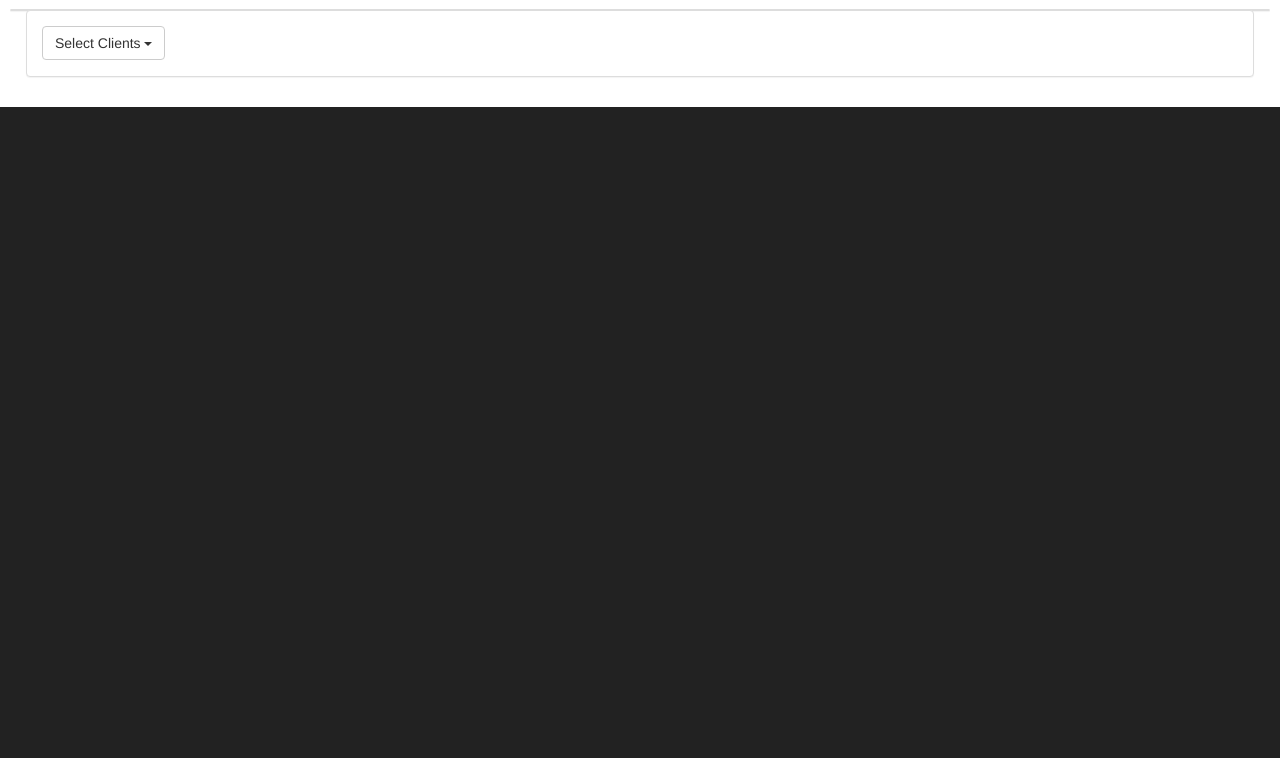
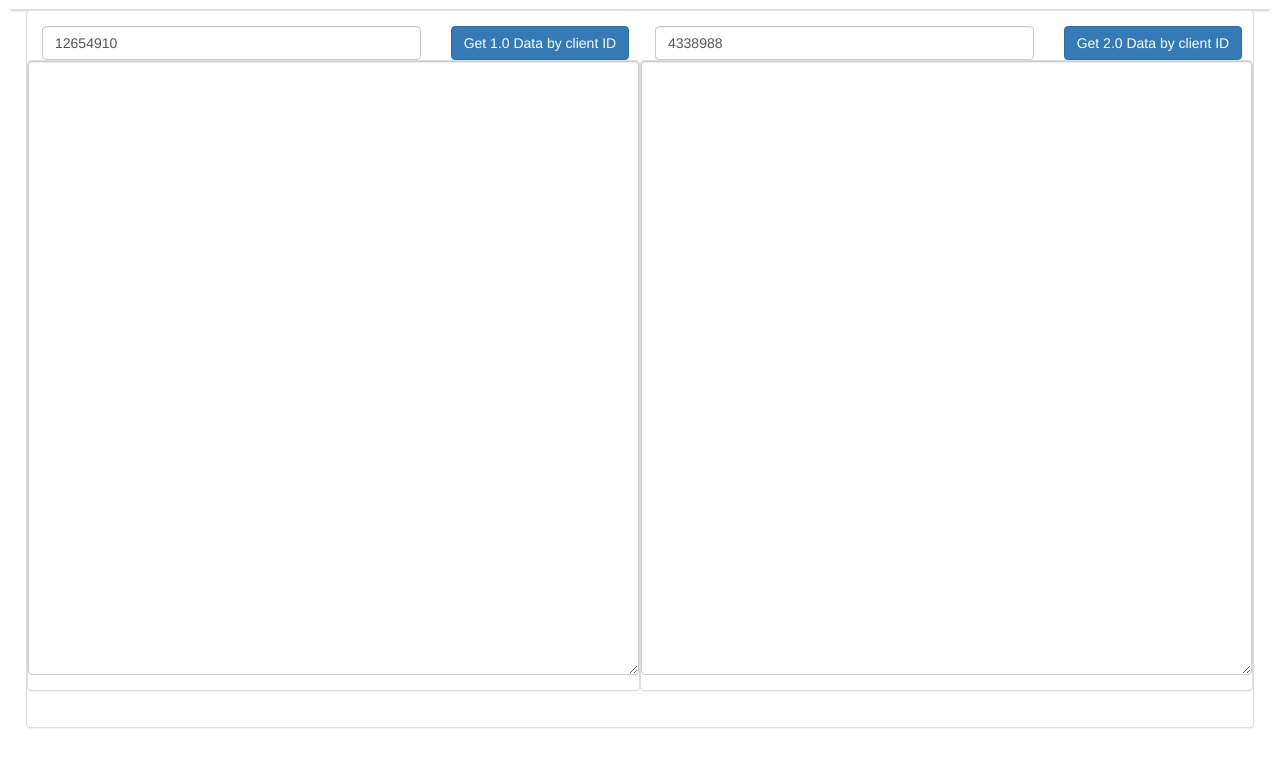
Before and after one commit to macxu/dragonfly, a Flask app: page /dmt in a window 1280 px wide. Shown: the part 51-809 px from the top of the page. Before the commit the page ends 158 px from the top, so only its background shows below. Run offline with Flask 2, Linux system fonts and the light colour scheme; data that the repository does not hold is empty; some libraries are stand-ins or nearby versions.

Commit message:
presto data on UI.

```diff
--- a/app/modules/mysql.py
+++ b/app/modules/mysql.py
@@ -111,7 +111,7 @@ class MysqlClient:
     def convertToMap(self, results):
         map = {}
         for result in results:
-            key = 'publisherId={}; status={}; opstatus={}'.format(
+            key = 'publisherId={} status={} opstatus={}'.format(
                 result['publisher_id'], result['status'], result['operational_status'])
             map[key] = result
         return map
--- a/app/modules/presto.py
+++ b/app/modules/presto.py
@@ -27,13 +27,6 @@ class PrestoClient:
 
 
     def queryDmtCampaignDiscrepancy(self, clientId):
-
-        # if type(clientIds) == str:
-        #     clients = clientIds
-        # elif type(clientIds) == list:
-        #     clients = ','.join(map(str, clientIds))
-        # else:
-        #     return []
 
         sql = "SELECT "
         sql += "campaigns.cltid AS client_id, "
@@ -75,11 +68,19 @@ class PrestoClient:
     def convertToMap(self, results):
         map = {}
         for result in results:
-            key = 'publisherId={}; status={}; opstatus={}'.format(
+            key = 'publisherId={} status={} opstatus={}'.format(
                 result['publisher_id'],
                 result['publisher_campaign_status'],
                 result['publisher_campaign_operation_status'])
+
+            # scan the result, if there is any value of "nan", change it to None
+            # otherwise we cannot see the result by JQuery, even we can see the result in browser.
+            for propertyKey in result:
+                if (str(result[propertyKey]) == 'nan'):
+                    result[propertyKey] = None
+
             map[key] = result
+
         return map
 
 
--- a/app/run.py
+++ b/app/run.py
@@ -5,6 +5,8 @@ from app.modules.maven import Mavener
 from app.modules.mongo import Mongo
 from app.modules.mysql import MysqlClient
 from app.modules.presto import PrestoClient
+
+from pprint import pprint
 
 app = Flask(__name__)
 mongo = Mongo(app)
@@ -66,7 +68,7 @@ def getTestDefinitions():
 @app.route('/api/dc/<client_id>')
 def getDcForClient(client_id):
 
-    return jsonify({"clientId": client_id})
+    return jsonify({'clientId': client_id, 'fsdfsf': 12323})
 
 @app.route('/api/dmt/mysql/<client_id>')
 def getDmtMysqlDiscrepancy(client_id):
@@ -81,7 +83,10 @@ def getDmtPrestoDiscrepancy(client_id):
     presto = PrestoClient()
     data = presto.queryDmtCampaignDiscrepancy(client_id)
 
-    return jsonify(data)
+    jsonData = jsonify(data)
+
+    pprint(jsonData)
+    return jsonData
 
 @app.route('/dmt')
 def getDmtDiscrepancyPage():
--- a/app/templates/dmt.html
+++ b/app/templates/dmt.html
@@ -1,5 +1,5 @@
 <!DOCTYPE html>
-<html lang="en" ng-app="dragonflyJenkinsApp">
+<html lang="en">
 <head>
     <meta charset="utf-8">
     <meta content="IE=edge" http-equiv="X-UA-Compatible">
@@ -21,12 +21,9 @@ script(src='https://oss.maxcdn.com/libs/respond.js/1.4.2/respond.min.js')--><!--
 
     <script src="/static/js/bootstrap.min.js"></script>
 
-    <script src="https://ajax.googleapis.com/ajax/libs/angularjs/1.6.4/angular.min.js"></script>
-    <script src="/static/js/echarts.min.js"></script>
-
 </head>
 
-<body ng-controller="dragonflyJenkinsController">
+<body>
 <div id="wrapper-wide">
     <!-- Navigation-->
     <nav class="navbar navbar-inverse navbar-fixed-top" role="navigation">
@@ -47,20 +44,39 @@ script(src='https://oss.maxcdn.com/libs/respond.js/1.4.2/respond.min.js')--><!--
                             <div class="panel-body">
 
                                 <div class="row">
-                                    <div class="col-sm-12">
-                                        <div class="dropdown">
-                                            <button class="btn btn-default dropdown-toggle" type="button" data-toggle="dropdown">Select Clients
-                                            <span class="caret"></span></button>
-                                            <ul class="dropdown-menu">
-                                              <li class="dropdown-header">Norton</li>
-                                              <li><a href="#">HTML</a></li>
-                                              <li><a href="#">CSS</a></li>
-                                              <li><a href="#">JavaScript</a></li>
-                                              <li class="divider"></li>
-                                              <li class="dropdown-header">Dropdown header 2</li>
-                                              <li><a href="#">About Us</a></li>
-                                            </ul>
-                                          </div>
+                                    <div class="col-xs-6">
+                                        <div class="row">
+                                            <div class="col-xs-8">
+                                                <input type="text" class="form-control" id="client_id_10" value="12654910">
+                                            </div>
+                                            <div class="col-xs-4">
+                                                <button type="button" class="btn btn-primary" onclick="loadMysqlData()">Get 1.0 Data by client ID</button>
+                                            </div>
+                                        </div>
+
+                                        <div class="row panel panel-default">
+                                            <div class="form-group">
+                                              <textarea class="form-control" rows="30" id="mysql_data"></textarea>
+                                            </div>
+                                        </div>
+                                    </div>
+
+
+                                    <div class="col-xs-6">
+                                        <div class="row">
+                                            <div class="col-xs-8">
+                                                <input type="text" class="form-control" id="client_id_20" value="4338988">
+                                            </div>
+                                            <div class="col-xs-4">
+                                                <button type="button" class="btn btn-primary" onclick="loadPrestoData()">Get 2.0 Data by client ID</button>
+                                            </div>
+                                        </div>
+
+                                         <div class="row panel panel-default">
+                                            <div class="form-group">
+                                              <textarea class="form-control" rows="30" id="presto_data"></textarea>
+                                            </div>
+                                        </div>
                                     </div>
                                 </div>
 
@@ -83,18 +99,42 @@ script(src='https://oss.maxcdn.com/libs/respond.js/1.4.2/respond.min.js')--><!--
     </div>
 </div>
 
-<script src="/static/angular/modules/dragonflyJenkinsApp.js"></script>
-<script src="/static/angular/controllers/dragonflyJenkinsController.js"></script>
+<script>
+    function loadMysqlData() {
+        var clientId_10 = $("#client_id_10").val();
+
+        var contentElement = $("#mysql_data_10");
+
+        if (clientId_10 == null) {
+            contentElement.val("");
+            return;
+        }
+
+        $.get( "/api/dmt/mysql/" + clientId_10, function( mysqlData ) {
+
+            contentElement.val(mysqlData);
+
+        });
+    };
+</script>
 
 <script>
-    $(document).ready(function() {
-        $.get( "/api/mongo/releases_stats", function( releaseDatas ) {
+    function loadPrestoData() {
+        var clientId = $("#client_id_20").val();
 
+        var contentElement = $("#presto_data");
 
+        if (clientId == null) {
+            contentElement.val("");
+            return;
+        }
+
+        $.get( "/api/dmt/presto/" + clientId, function(prestoData) {
+            var prestoDataString = JSON.stringify(prestoData, undefined, 2);
+            contentElement.val(prestoDataString);
         });
-    });
+    };
 </script>
-
 
 </body>
 </html>
```
